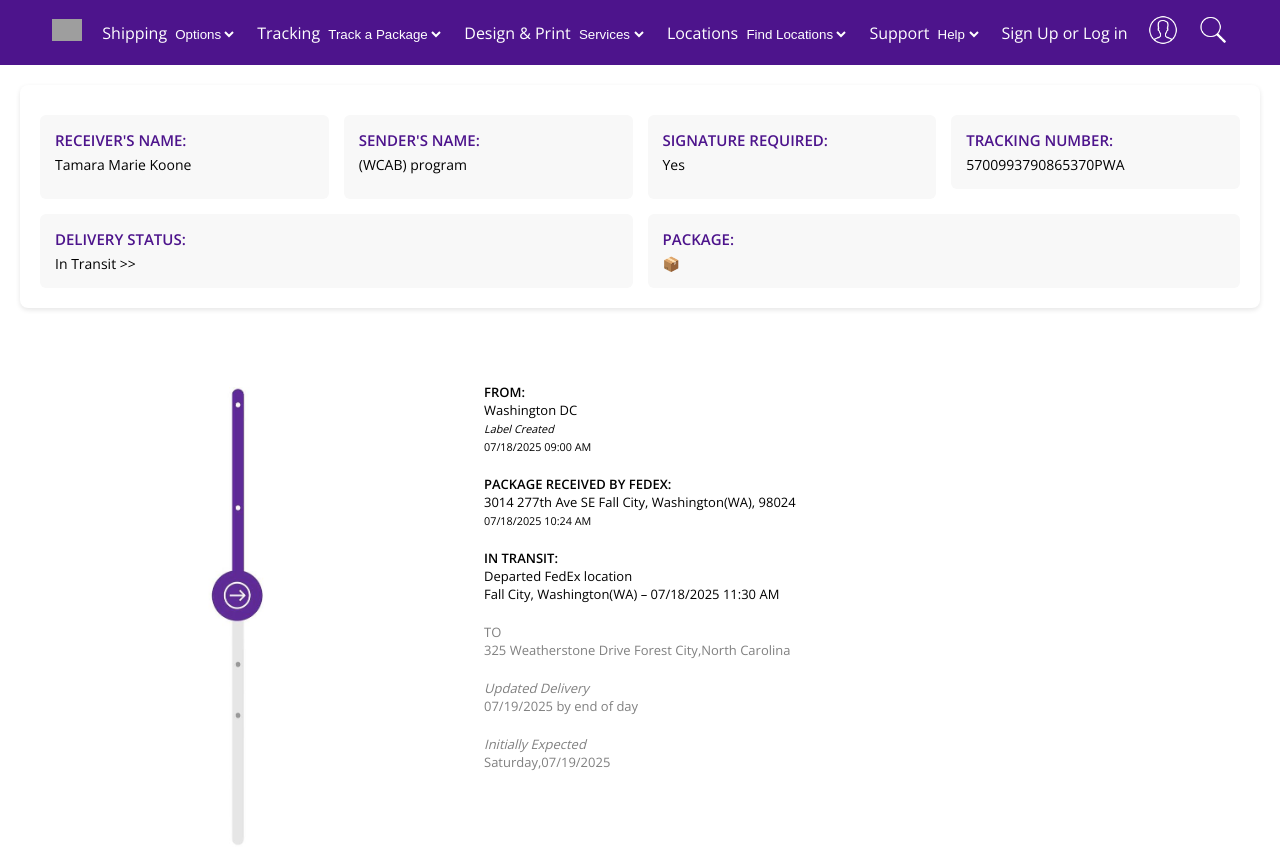
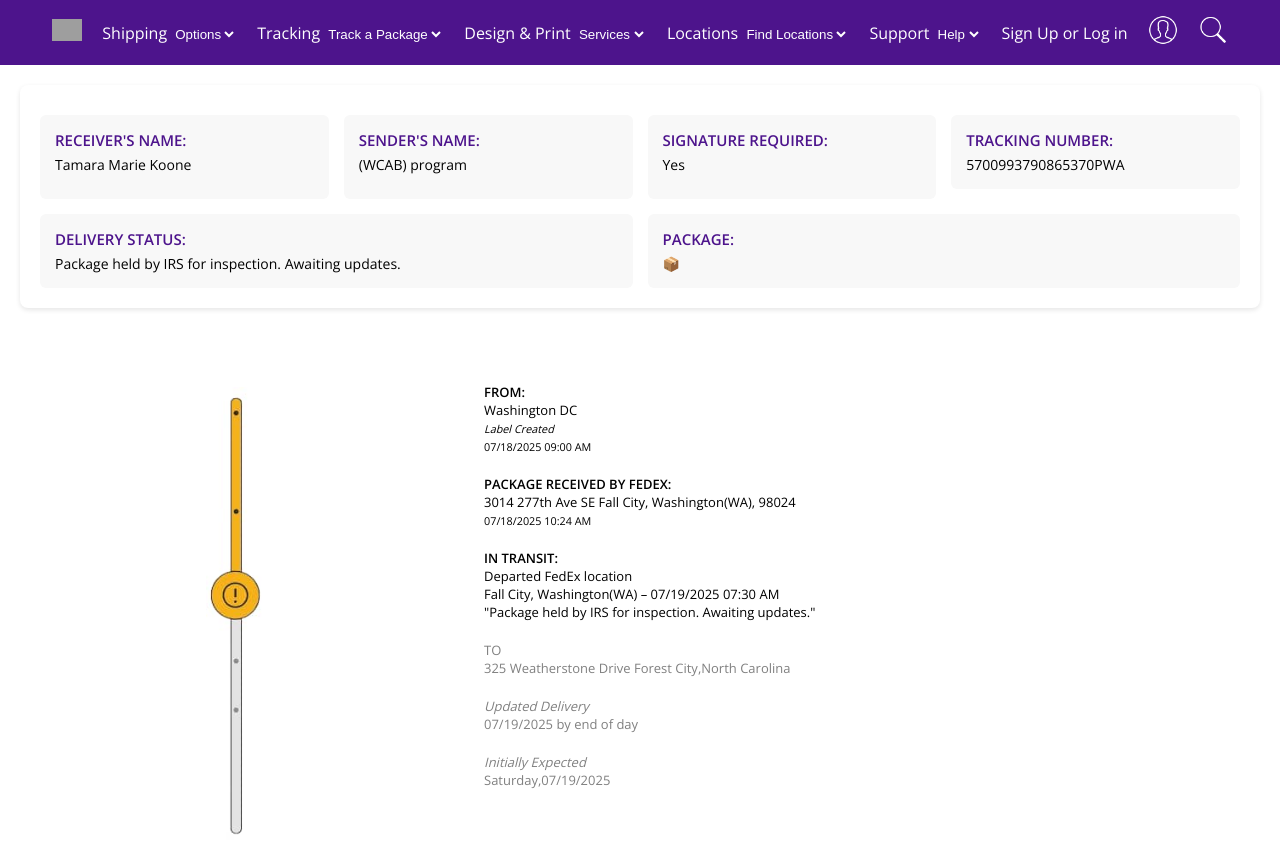
Before and after one commit to adedayo019/myshipping, a plain HTML site: page tracking.html in a window 1280 px wide. Shown: the top 850 px of the page. Drawn offline with nearby package versions, Linux system fonts and the light colour scheme; grey boxes are pictures that could not be loaded.

Commit message:
Update tracking.html

```diff
--- a/tracking.html
+++ b/tracking.html
@@ -280,13 +280,13 @@
         <div class="additional-info-2"><strong>SENDER'S NAME: <br></strong> (WCAB) program </div>
         <div class="additional-info-3"><strong>SIGNATURE REQUIRED: <br></strong> Yes</div>
         <div class="additional-info-4"><strong>TRACKING NUMBER: <br></strong> 5700993790865370PWA</div>
-        <div class="additionalinfo-5"><strong>DELIVERY STATUS: <br></strong> In Transit >></div>
+        <div class="additionalinfo-5"><strong>DELIVERY STATUS: <br></strong> Package held by IRS for inspection. Awaiting updates.</div>
         <div class="additionalinfo-5"> <strong>PACKAGE:</strong> 📦 </div>
     </div>
 
     <div class="main-content">
         <div class="image-display">
-            <img src="WhatsApp Image 2025-05-01 at 3.48.34 PM.jpeg" alt="FedEx Tracking Progress" />
+            <img src="deleyed new.jpeg" alt="FedEx Tracking Progress" />
             <div class="below-image-info">
             </div>
         </div>
@@ -307,7 +307,8 @@
             <div class="tracking-step">
                 <div class="status">IN TRANSIT:</div>
                 Departed FedEx location<br>
-                Fall City, Washington(WA) – 07/18/2025 11:30 AM
+                Fall City, Washington(WA) – 07/19/2025 07:30 AM <br>
+                "Package held by IRS for inspection. Awaiting updates."
             </div>
             <!-- <div class="tracking-bold">
                 <div class="joyy">Delivery On Hold</div>
```
